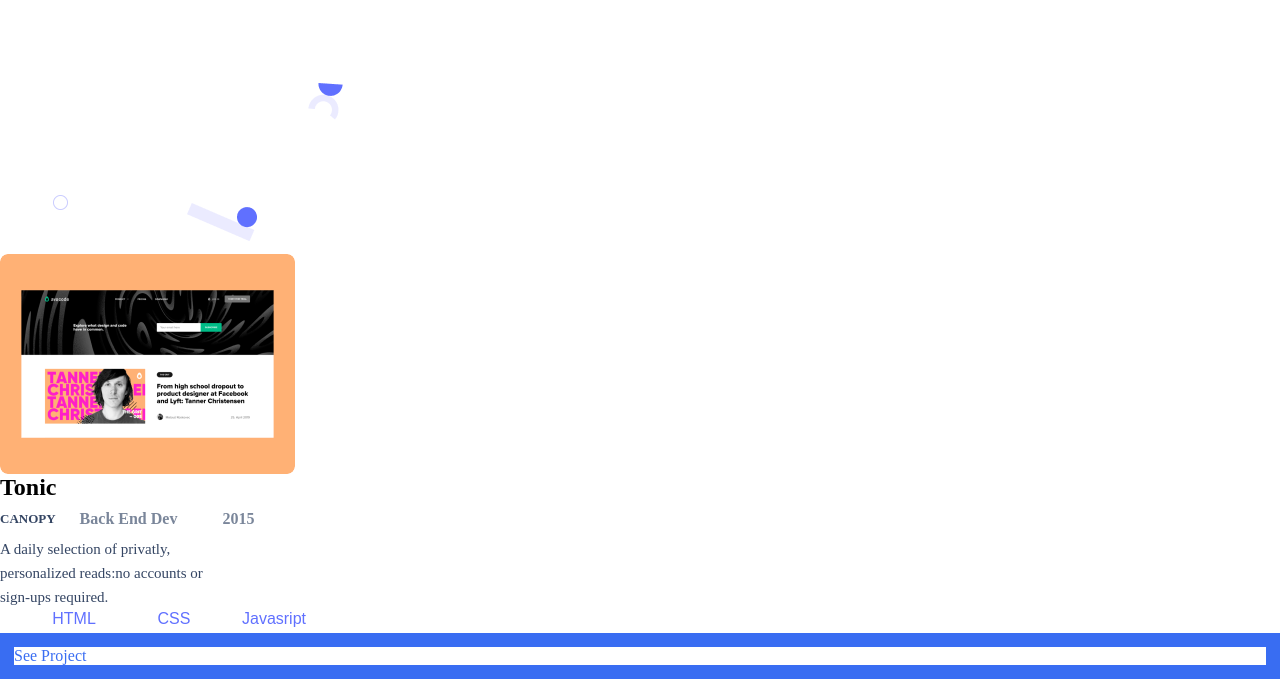
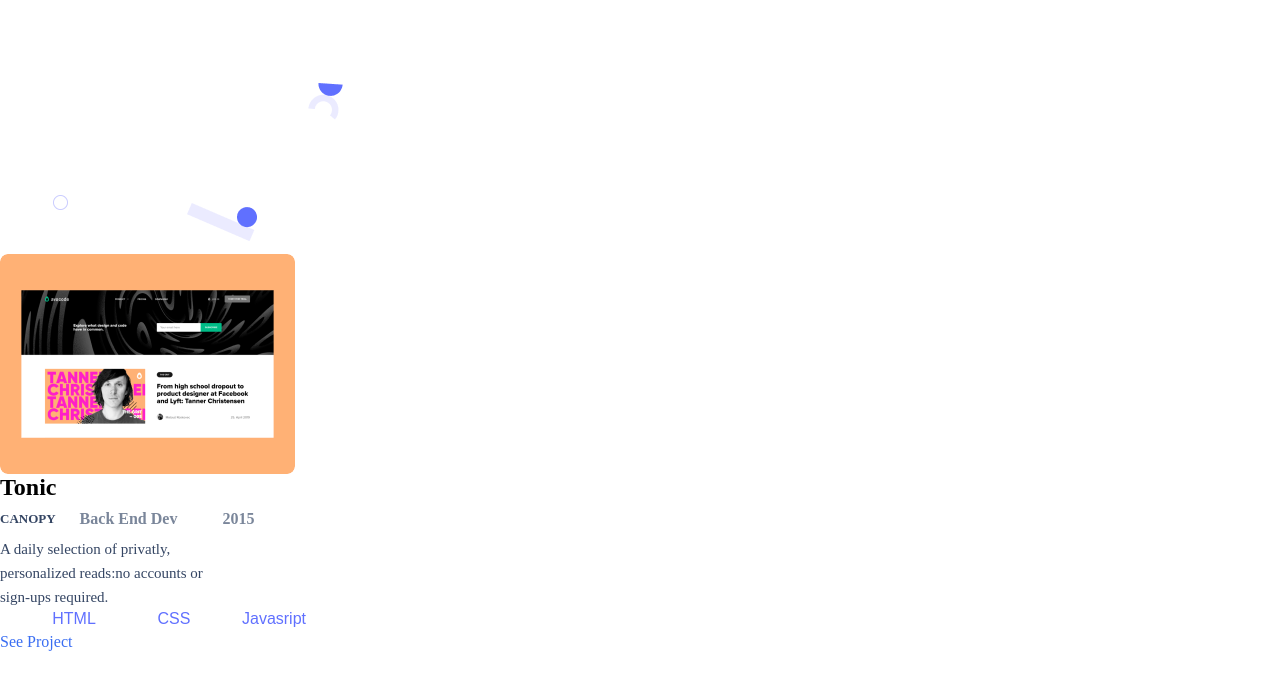
Before and after one commit to Surafels/Portfolio_mobile, a website: page index.html in a window 1280 px wide. Shown: the part 424-1103 px from the top of the page. After the commit the page ends 1075 px from the top, so only its background shows below. Drawn offline with Linux system fonts and the light colour scheme.

Commit message:
update styles.css

```diff
--- a/styles.css
+++ b/styles.css
@@ -146,6 +146,6 @@
     text-align: center;
     color: #396df2;
     font-weight: 500;
-    border: solid 2ex;
+
 
 }
```
